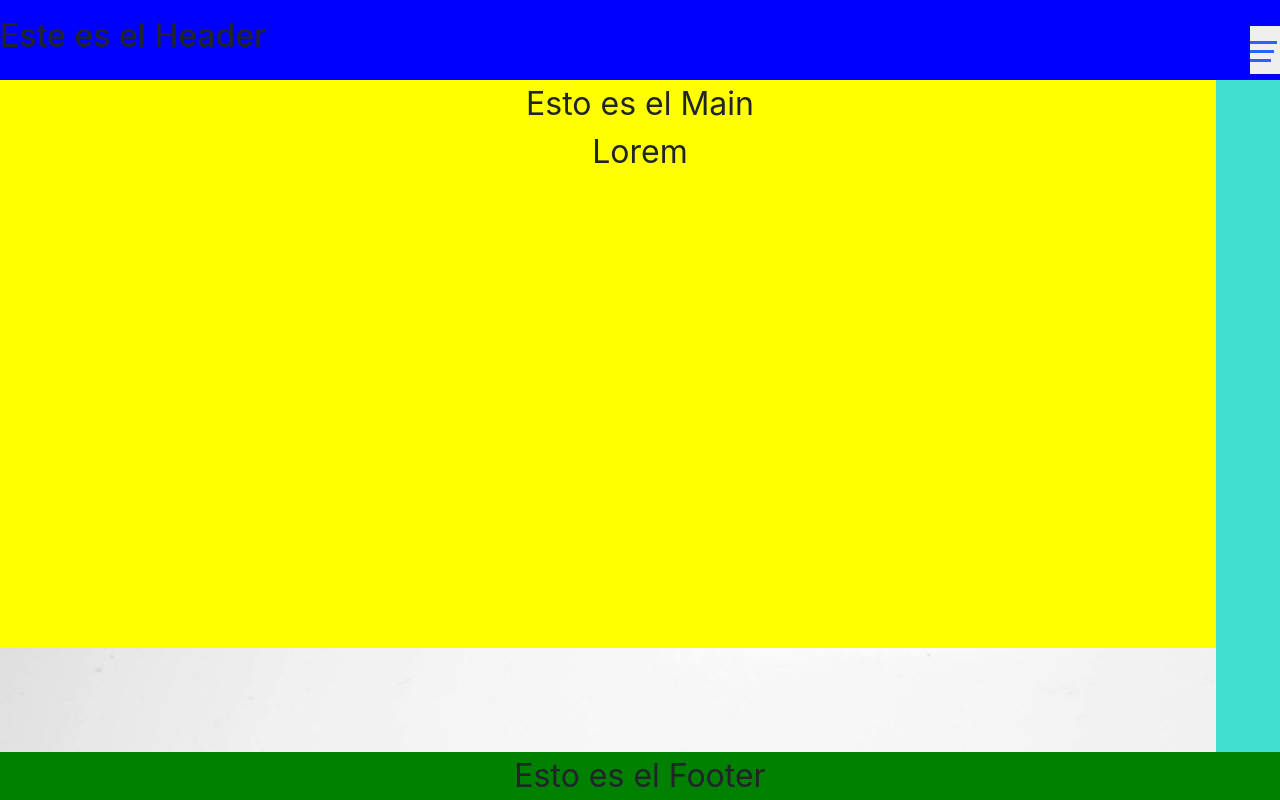
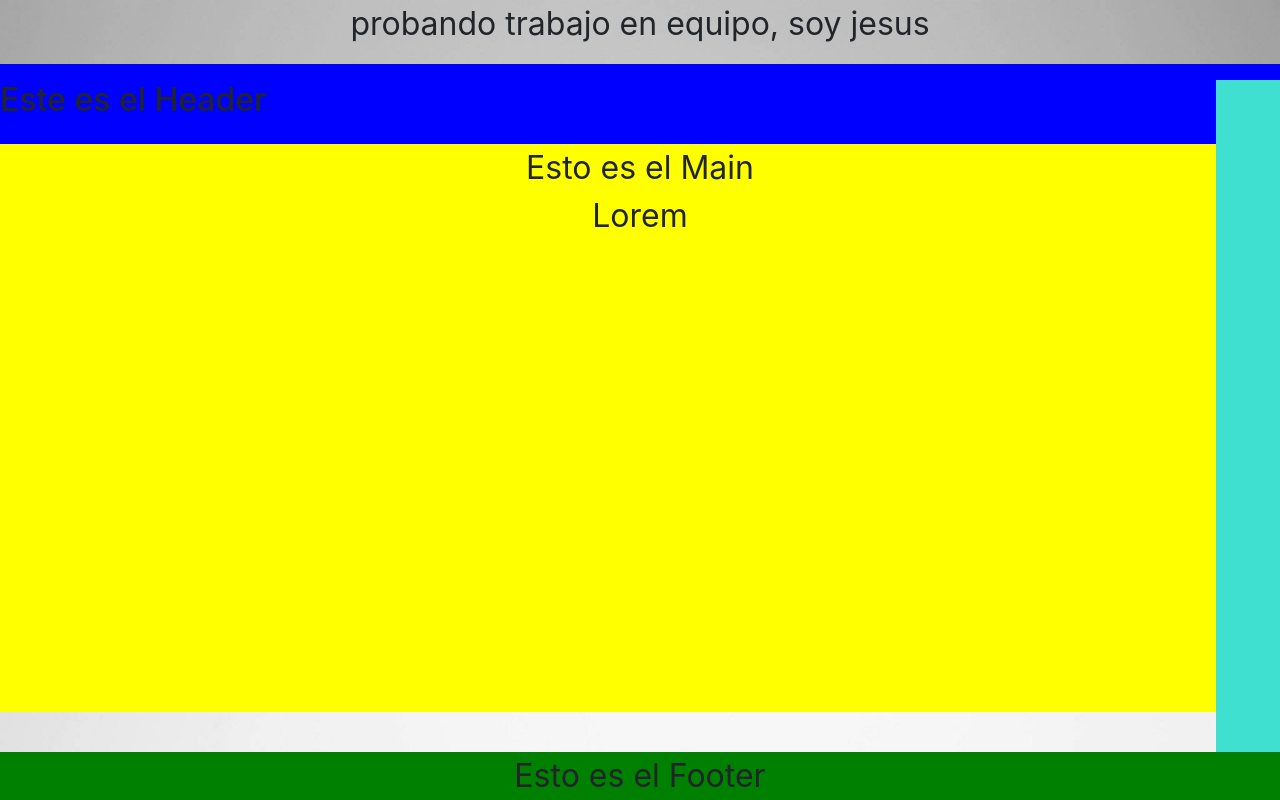
Before and after one commit to Nikkun13/TrabajoTop10, a React (Create React App) app: page / in a window 1280 px wide. Built offline with nearby package versions, Linux system fonts and the light colour scheme.

Commit message:
prueba trabajo en equipo

```diff
--- a/src/App.js
+++ b/src/App.js
@@ -1,18 +1,17 @@
-import Header from './components/Header/Header'
-import Main from './components/Main/Main';
-import Footer from './components/Footer/Footer';
-import './App.css';
+import Header from "./components/Header/Header";
+import Main from "./components/Main/Main";
+import Footer from "./components/Footer/Footer";
+import "./App.css";
 
 function App() {
   return (
     <div className="App">
-
+      <p>probando trabajo en equipo, soy jesus</p>
       <Header />
 
       <Main />
 
       <Footer />
-
     </div>
   );
 }
```
